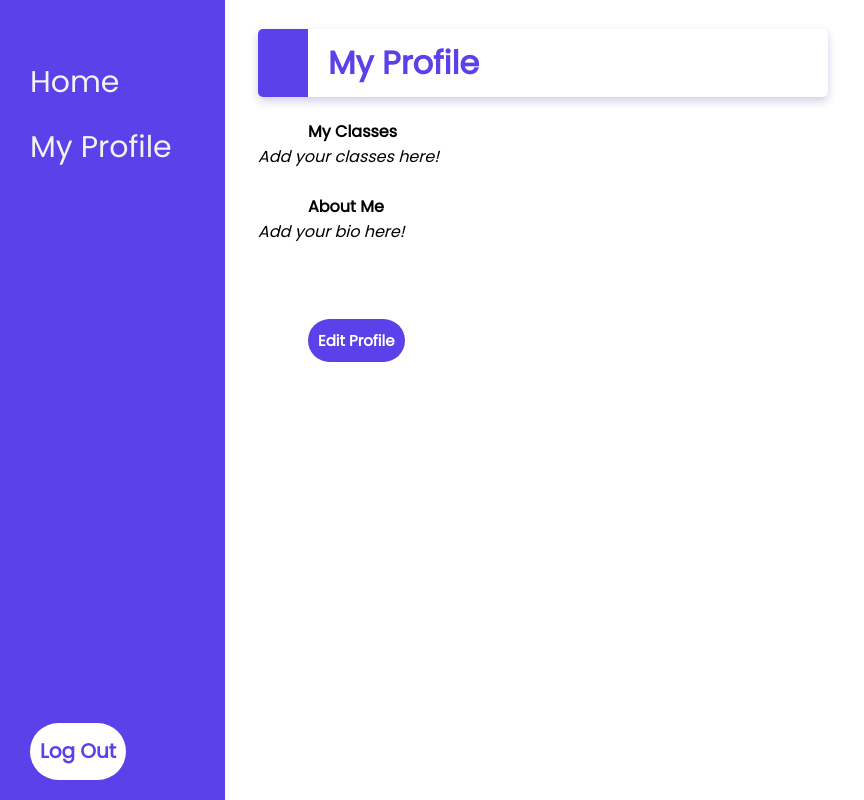
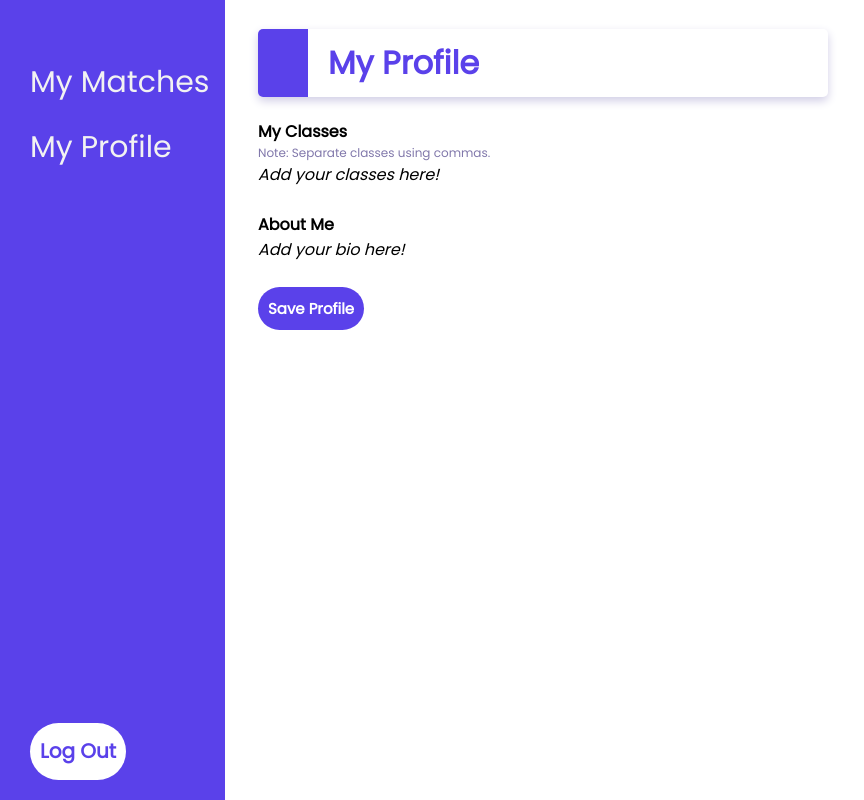
Before and after one commit to jenetic/studybudz, a React (Create React App) app: page /profile in a window 1280 px wide. Shown: the whole page, without its empty margins (0-864 px from the left). Built offline with nearby package versions, Linux system fonts and the light colour scheme; no server answers; the database is empty; sample sign-in values are in the browser's storage.

Commit message:
Updated profile section so user can directly update and view information in one textbox

```diff
--- a/src/App.css
+++ b/src/App.css
@@ -63,5 +63,4 @@ html *
   #logout:active{
     background-color: #14006b;
     color: white;
-
   }
--- a/src/App.js
+++ b/src/App.js
@@ -26,8 +26,8 @@ function App() {
           <div></div>
         ) : (
           <div className='sidebar'>
-            <Link to="/home"> Home </Link>
-            <Link to="/profile"> My Profile </Link>
+            <Link to="/home">My Matches</Link>
+            <Link to="/profile">My Profile</Link>
             <button id='logout' onClick={signUserOut}> Log Out </button>
           </div>
         )}
--- a/src/pages/Home.css
+++ b/src/pages/Home.css
@@ -3,7 +3,7 @@
     margin-left: 250px;
 }
 
-#titles {
+.titles {
     color: #5a41ea;
     border-left-style: solid;
     border-left-width: 50px;
--- a/src/pages/Home.js
+++ b/src/pages/Home.js
@@ -61,7 +61,7 @@ function Home({ isAuth }) {
   // Display users
   return (
     <div className='homePage'>
-      <h1 id='titles'>My Matches</h1>
+      <h1 className='titles'>My Matches</h1>
       {usersList.map((user) => {
         return (
           <div className="user" key={user.id}>
--- a/src/pages/Profile.css
+++ b/src/pages/Profile.css
@@ -3,74 +3,49 @@
     margin-left: 250px;
 }
 
-#editprofile{
-    /* color, textbox size */
-    background-color: #5a41ea;
-    border-radius: 50px;
-    border: 0;
-
-    position: relative;
-    padding: 10px;
-    margin-left: 50px;
-
-    /* Font, Font size, color */
-    font-family: 'Poppins', sans-serif;
-    font-style: normal;
-    font-weight: bold;
-    font-size: 15px;
-
-    color: white;
+.note {
+    font-size: 0.75em;
+    color: #8178ab;
 }
 
-.displayInfo{
-    margin-bottom: 50px;
-
+.inputHeader{
+    position: relative;
 }
 
-#personalInfo{
-    position: relative;
-    margin-left: 50px;
+.smallInput{
+    padding: 10px;
+    margin: 10px 0;
+    border: solid;
+    border-color: #5a41ea;
+    border-radius: 10px;
+    width: 350px;
+}
+
+.smallInput:focus {
+    outline: none !important;
+    border: none;
+    border-color: #5a41ea;
+    box-shadow: 0 0 15px #5a41ea;
 }
 
 
-.InputGroup{
-    margin-bottom: 20px;
-    margin-top: 20px;
-    margin-left: 50px;
-
-}
-
-input{
+.largeInput{
     padding: 10px;
     margin: 10px 0;
-    border:0;
-    box-shadow:0 0 5px 1px #acaaaa;
-    border-radius: 10px;
-    width: 200px;
-}
-
-input:focus {
-    outline: none !important;
-    border-color: #719ECE;
-    box-shadow: 0 0 10px #719ECE;
+    border: solid;
+    border-color:#5a41ea;
+    /* box-shadow:0 0 5px 1px #acaaaa; */
+    border-radius: 15px;
+    width: 350px;
+    height: 75px;
 }
 
 
-textarea{
-    padding: 10px;
-    margin: 10px 0;
+.largeInput:focus{
+    outline: none !important;
+    border-color: #5a41ea;
     border:0;
-    box-shadow:0 0 5px 1px #acaaaa;
-    border-radius: 10px;
-    width: 200px;
-    height: 100px;
-}
-
-
-textarea:focus{
-    outline: none !important;
-    border-color: #719ECE;
-    box-shadow: 0 0 10px #719ECE;
+    box-shadow: 0 0 10px #5a41ea;
 }
 
 #savebutton{
@@ -79,9 +54,7 @@ textarea:focus{
     border-radius: 50px;
     border: 0;
 
-
     position: relative;
-    margin:10px 10px 0 50px;
 
     padding: 10px;
 
@@ -94,26 +67,6 @@ textarea:focus{
     color: white;
 }
 
-#cancelbutton{
-    /* color, textbox size */
-    background-color: #5a41ea;
-    border-radius: 50px;
-    border: 0;
-
-
-    position: relative;
-    padding: 10px;
-
-    /* Font, Font size, color */
-    font-family: "Poppins";
-    font-style: normal;
-    font-weight: bold;
-    font-size: 15px;
-
-    color: white;
-}
-
-
 #savebutton:hover{
     background-color: #14006b;
     color: white;
@@ -124,14 +77,3 @@ textarea:focus{
     background-color:#5a41ea;
     color: white;
 }
-
-  #cancelbutton:hover{
-    background-color: #14006b;
-    color: white;
-    border-radius: 100px;
-  }
-
-  #cancelbutton:active{
-    background-color:#5a41ea;
-    color: white;
-  }
--- a/src/pages/Profile.js
+++ b/src/pages/Profile.js
@@ -27,8 +27,8 @@ function Profile({ isAuth }) {
       let hasProfileTemp = false;
       snapshot.docs.forEach((doc) => {
         if (doc.id == auth.currentUser.uid) {
-          document.getElementById("displayClasses").innerHTML = doc.data().classes.join(", ");
-          document.getElementById("displayBio").innerHTML = doc.data().bio;
+          document.getElementById("classesInput").innerHTML = doc.data().classes.join(", ");
+          document.getElementById("bioInput").innerHTML = doc.data().bio;
           hasProfileTemp = true;
         }
       });
@@ -43,8 +43,8 @@ function Profile({ isAuth }) {
   const updateProfile = async () => {
     // Add/update to Cloud Firestore
     await setDoc(doc(db, "users", auth.currentUser.uid), {
-      classes: document.getElementById("classesInput").value.split(",").map(x => x.trim()),
-      bio: document.getElementById("bioInput").value,
+      classes: document.getElementById("classesInput").innerHTML.split(",").map(x => x.trim()),
+      bio: document.getElementById("bioInput").innerHTML,
       name: auth.currentUser.displayName
     });
 
@@ -53,8 +53,8 @@ function Profile({ isAuth }) {
     .then((snapshot) => {
       snapshot.docs.forEach((doc) => {
         if (doc.id == auth.currentUser.uid) {
-          document.getElementById("displayClasses").innerHTML = doc.data().classes.join(", ");
-          document.getElementById("displayBio").innerHTML = doc.data().bio;
+          document.getElementById("classesInput").innerHTML = doc.data().classes.join(", ");
+          document.getElementById("bioInput").innerHTML = doc.data().bio;
         }
       });
     })
@@ -70,54 +70,28 @@ function Profile({ isAuth }) {
   return (
     <div className="profilePage">
       <div className="displayInfo">
-        <h1 id='titles'>My Profile</h1>
+        <h1 className='titles'>My Profile</h1>
         <div>
-          <b id='personalInfo'>My Classes</b>
+          <b className='inputHeader'>My Classes</b>
+          <div className='note'>Note: Separate classes using commas.</div>
           {hasProfile ? (
-            <div id="displayClasses"></div>
+            <div className="smallInput" id="classesInput" contentEditable="true"></div>
           ) : (
-            <div><i>Add your classes here!</i></div>
+            <div id="classesInput" onClick={() => setHasProfile(true)}><i>Add your classes here!</i></div>
           )}
         </div>
         <br/>
         <div>
-          <b id='personalInfo'>About Me</b>
+          <b className='inputHeader'>About Me</b>
           {hasProfile ? (
-            <div id="displayBio"></div>
+            <div className="largeInput" id="bioInput" contentEditable="true"></div>
           ) : (
-            <div><i>Add your bio here!</i></div>
+            <div id="bioInput" onClick={() => setHasProfile(true)}><i>Add your bio here!</i></div>
           )}
         </div>
         <br/>
       </div>
-
-      <button id='editprofile' onClick={() => setEdit(true)}>Edit Profile</button>
-
-      {/* Show 'Edit Profile' section if user clicked button */}
-      {edit &&
-        <div className="editInfo">
-          <br/>
-          <div className="InputGroup">
-            <label>Classes: </label>
-            <br/>
-            <input
-              placeholder="CSE 12"
-              id="classesInput"
-            />
-          </div>
-
-          <div className="InputGroup">
-            <label>About Me:</label>
-            <br/>
-            <textarea
-              placeholder="About me..."
-              id="bioInput"
-            />
-          </div>
-          <button id='savebutton' onClick={updateProfile}>Save</button>
-          <button id='cancelbutton' onClick={() => setEdit(false)}>Cancel</button>
-        </div>
-      }
+      <button id='savebutton' onClick={updateProfile}>Save Profile</button>
     </div>
   )
 }
```
Lines whose indentation alone changed are shown as unchanged.
